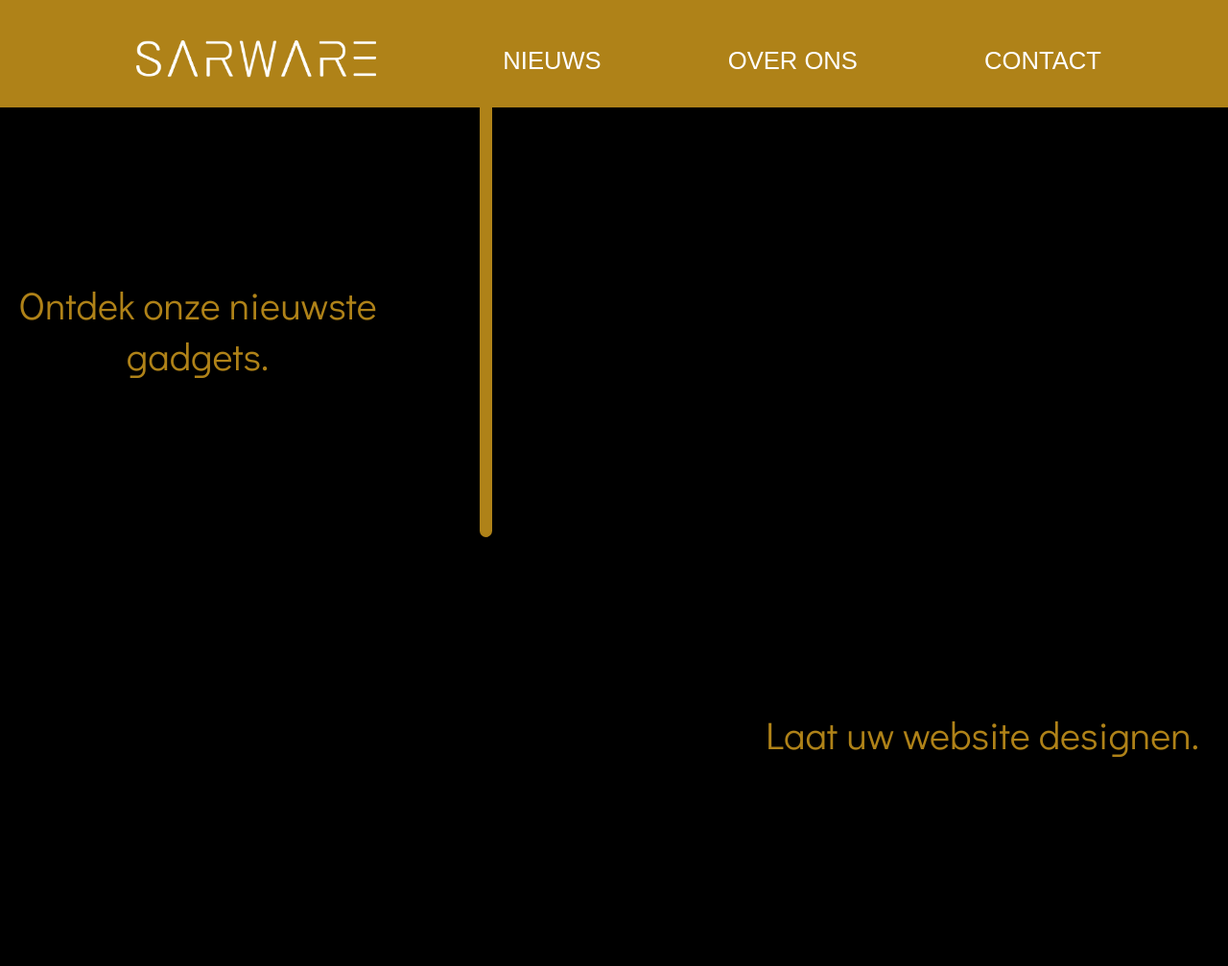
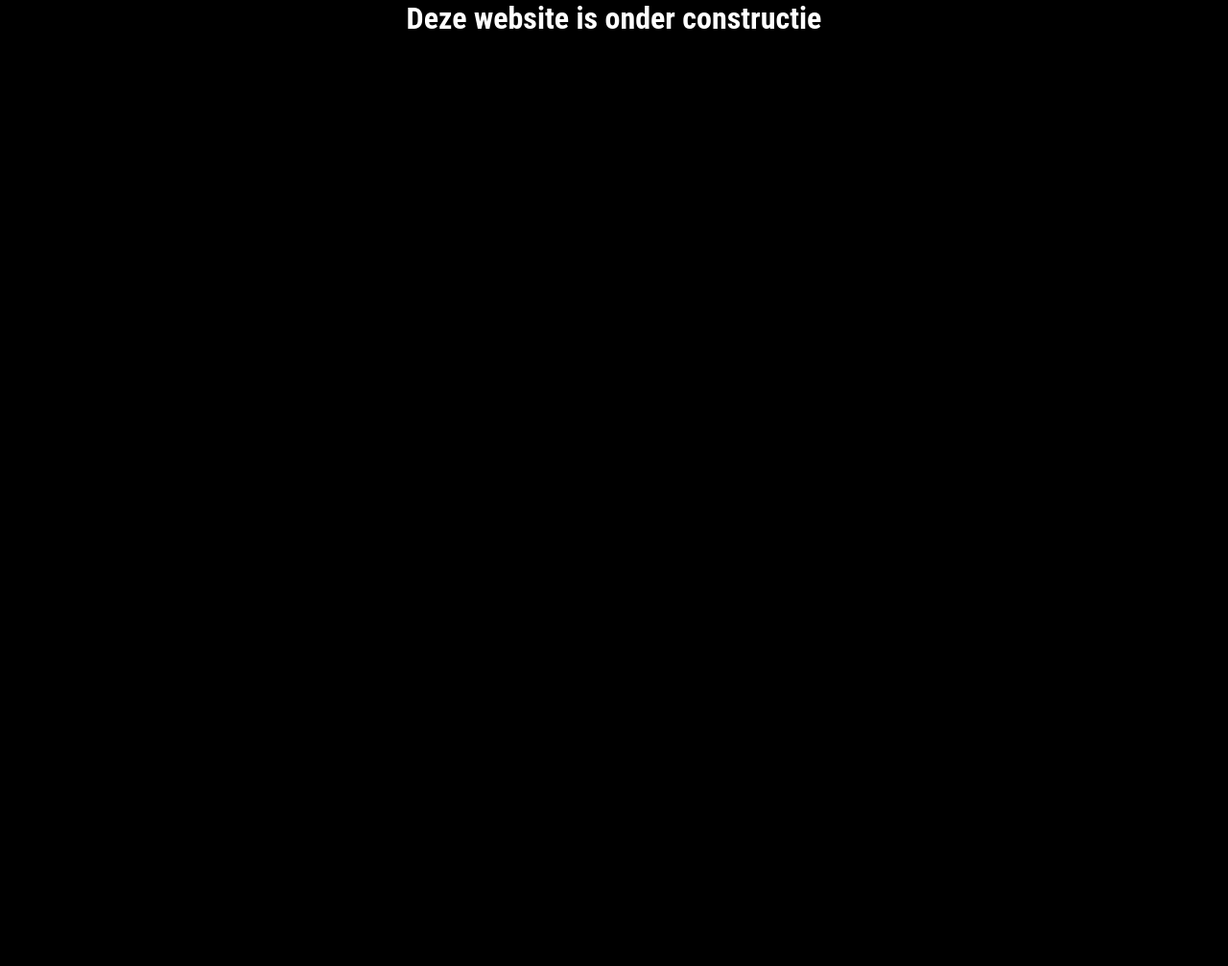
Before and after one commit to SwExecutive/sw, a PHP site: page / in a window 1280 px wide. Shown: the top 1007 px of the page at 96% size. Run offline with PHP 8.4, Linux system fonts and the light colour scheme.

Commit message:
Added under construction message to index.php

```diff
--- a/index.php
+++ b/index.php
@@ -12,19 +12,21 @@
 </head>
 <body>
 <div class="bodydiv">
-    <div class="header">
-        <img style="margin-left: 10px" src="src/sarwarelogo.png" alt="">
+<!--    <div class="header">-->
+<!--        <img style="margin-left: 10px" src="src/sarwarelogo.png" alt="">-->
+<!---->
+<!---->
+<!--        <a href="">NIEUWS</a>-->
+<!--        <a href="">OVER ONS</a>-->
+<!--        <a href="contact.php">CONTACT</a>-->
+<!--    </div>-->
+<!--    <div class="middletop"></div>-->
+<!--    <div class="middlestretch"></div>-->
+<!--    <div class="middleleft"><p>Ontdek onze nieuwste <br>gadgets.</p></div>-->
+<!--    <div class="middleright"><p>Laat uw website designen.</p></div>-->
+<!--    -->
 
-
-        <a href="">NIEUWS</a>
-        <a href="">OVER ONS</a>
-        <a href="contact.php">CONTACT</a>
-    </div>
-    <div class="middletop"></div>
-    <div class="middlestretch"></div>
-    <div class="middleleft"><p>Ontdek onze nieuwste <br>gadgets.</p></div>
-    <div class="middleright"><p>Laat uw website designen.</p></div>
-
+    <h1 style="margin: auto; color: white; align-content: center; justify-content: center; text-align: center">Deze website is onder constructie</h1>
     <?php
 
 
```
